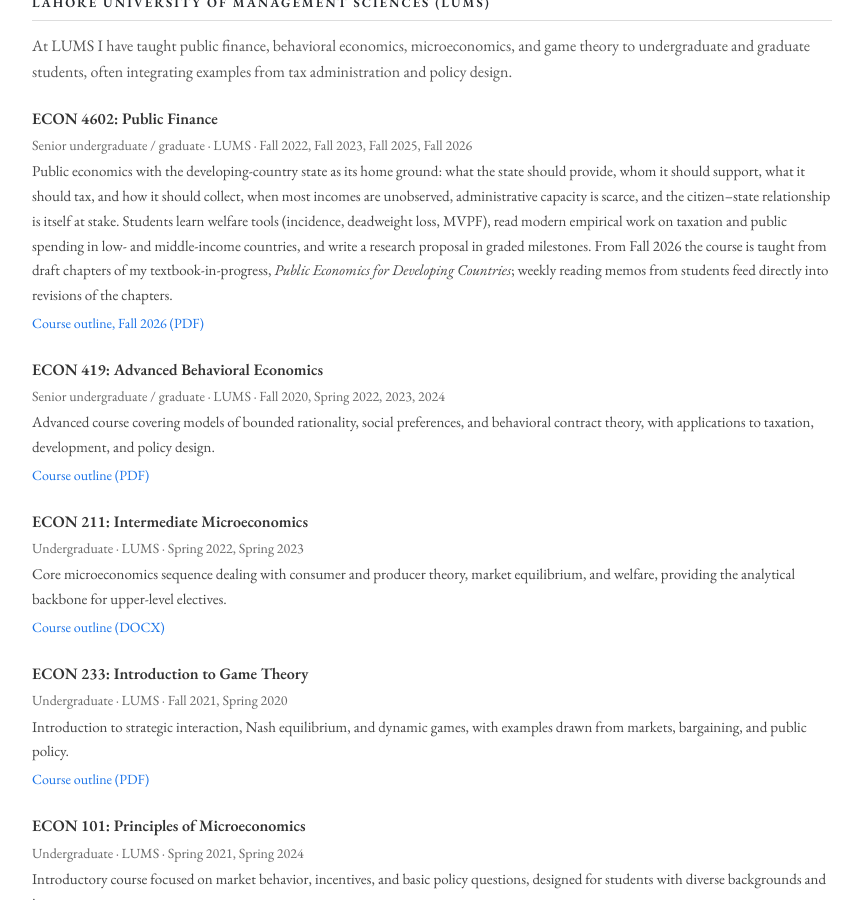
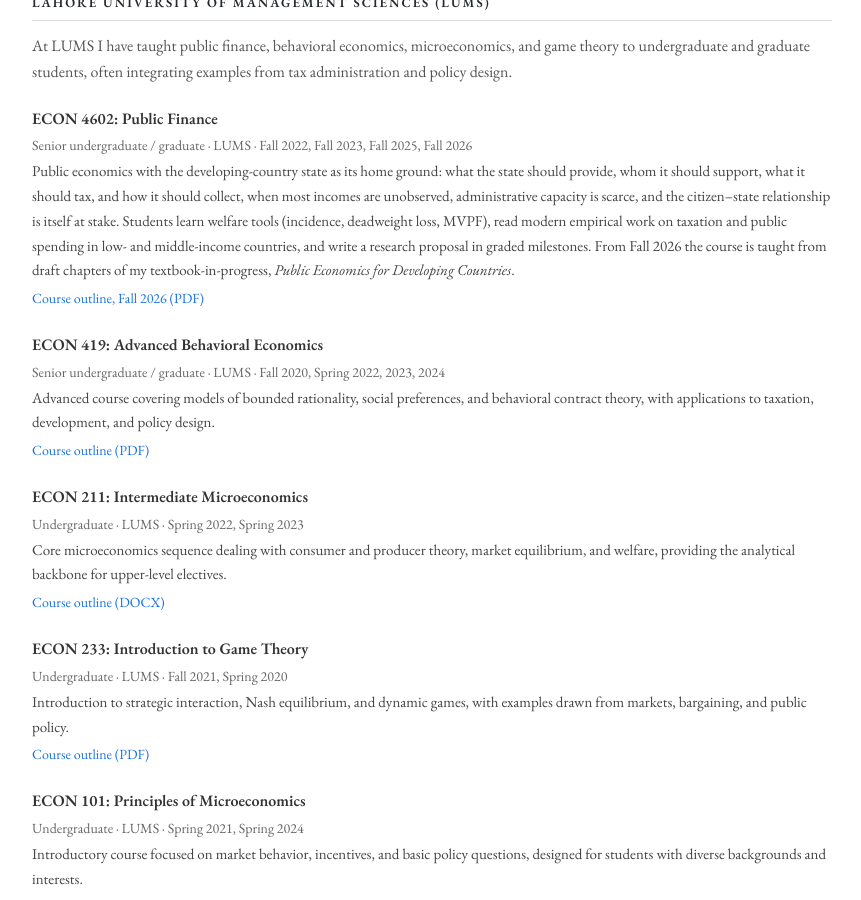
Before and after one commit to sherafghanasad/sherafghanasad.github.io, a Jekyll site: the page built from teaching.html, in a window 1280 px wide and 900 px high, scrolled down 322 px. Shown: the whole window, without its empty margins (208-1069 px from the left). Built offline with Jekyll 4.4.1, drawn with Linux system fonts in a browser that asks for light colours.

Commit message:
Teaching page: trim memo sentence from Public Finance entry
Co-Authored-By: Claude Fable 5 <noreply@anthropic.com>

```diff
--- a/teaching.html
+++ b/teaching.html
@@ -16,7 +16,7 @@ permalink: /teaching/
 <div class="course-entry" id="econ4602">
   <p class="course-title">ECON 4602: Public Finance</p>
   <p class="course-meta">Senior undergraduate / graduate &middot; LUMS &middot; Fall 2022, Fall 2023, Fall 2025, Fall 2026</p>
-  <p class="course-desc">Public economics with the developing-country state as its home ground: what the state should provide, whom it should support, what it should tax, and how it should collect, when most incomes are unobserved, administrative capacity is scarce, and the citizen&ndash;state relationship is itself at stake. Students learn welfare tools (incidence, deadweight loss, MVPF), read modern empirical work on taxation and public spending in low- and middle-income countries, and write a research proposal in graded milestones. From Fall 2026 the course is taught from draft chapters of my textbook-in-progress, <em>Public Economics for Developing Countries</em>; weekly reading memos from students feed directly into revisions of the chapters.</p>
+  <p class="course-desc">Public economics with the developing-country state as its home ground: what the state should provide, whom it should support, what it should tax, and how it should collect, when most incomes are unobserved, administrative capacity is scarce, and the citizen&ndash;state relationship is itself at stake. Students learn welfare tools (incidence, deadweight loss, MVPF), read modern empirical work on taxation and public spending in low- and middle-income countries, and write a research proposal in graded milestones. From Fall 2026 the course is taught from draft chapters of my textbook-in-progress, <em>Public Economics for Developing Countries</em>.</p>
   <p class="course-link"><a href="{{ '/assets/docs/ECON4602-Public-Finance-Fall-2026.pdf' | relative_url }}" target="_blank">Course outline, Fall 2026 (PDF)</a></p>
 </div>
 
```
